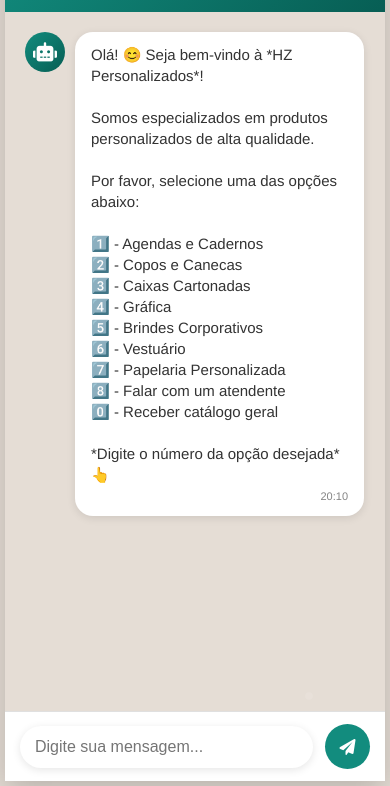
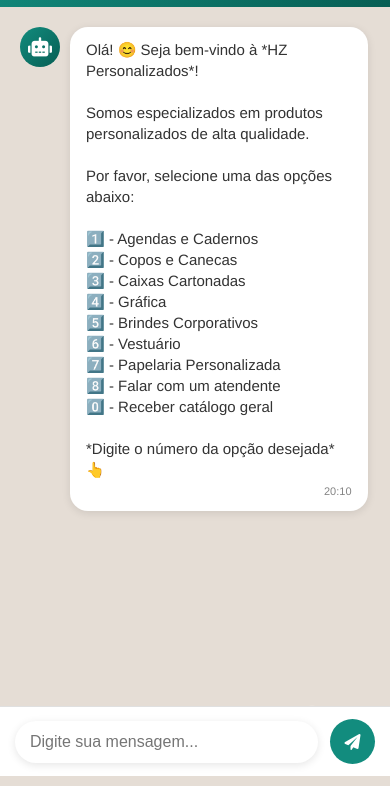
Before and after one commit to marcelloheck-arch/hz-demo, a plain HTML site: page index.html in a window 390 px wide. Shown: the part 68-854 px from the top of the page. Drawn offline with Linux system fonts and the light colour scheme.

Commit message:
🔧 CRÍTICO: Fix responsividade mobile total - 100vw container + viewport restritivo

```diff
--- a/index.html
+++ b/index.html
@@ -2,7 +2,7 @@
 <html lang="pt-BR">
 <head>
     <meta charset="UTF-8">
-    <meta name="viewport" content="width=device-width, initial-scale=1.0">
+    <meta name="viewport" content="width=device-width, initial-scale=1.0, maximum-scale=1.0, user-scalable=no">
     <title>WhatsApp Business - HZ Personalizados</title>
     <link href="https://cdnjs.cloudflare.com/ajax/libs/font-awesome/6.0.0/css/all.min.css" rel="stylesheet">
     <link rel="stylesheet" href="styles.css">
@@ -300,15 +300,19 @@
         /* MEDIA QUERIES PARA MOBILE */
         @media (max-width: 768px) {
             .whatsapp-container {
-                padding: 5px;
+                padding: 0 !important;
                 align-items: stretch;
+                background: white;
             }
 
             .chat-container {
-                height: 100vh;
-                max-height: 100vh;
-                border-radius: 0;
-                margin: 0;
+                width: 100vw !important;
+                max-width: 100vw !important;
+                height: 100vh !important;
+                max-height: 100vh !important;
+                border-radius: 0 !important;
+                margin: 0 !important;
+                box-shadow: none !important;
             }
 
             .chat-header {
@@ -342,11 +346,22 @@
         @media (max-width: 480px) {
             body {
                 overflow: hidden;
+                margin: 0 !important;
+                padding: 0 !important;
+            }
+
+            .whatsapp-container {
+                padding: 0 !important;
+                margin: 0 !important;
             }
 
             .chat-container {
-                height: 100vh;
-                max-height: 100vh;
+                width: 100vw !important;
+                max-width: 100vw !important;
+                height: 100vh !important;
+                max-height: 100vh !important;
+                border-radius: 0 !important;
+                box-shadow: none !important;
             }
 
             .input-area {
```
